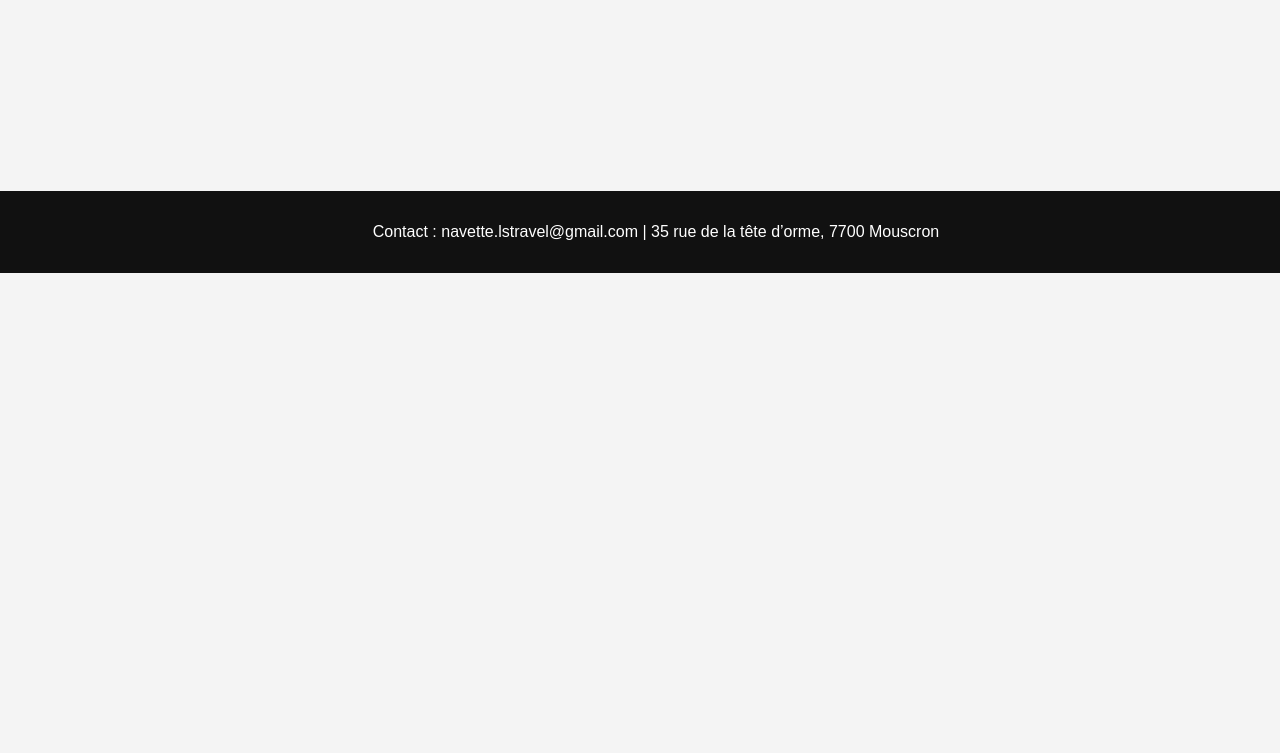
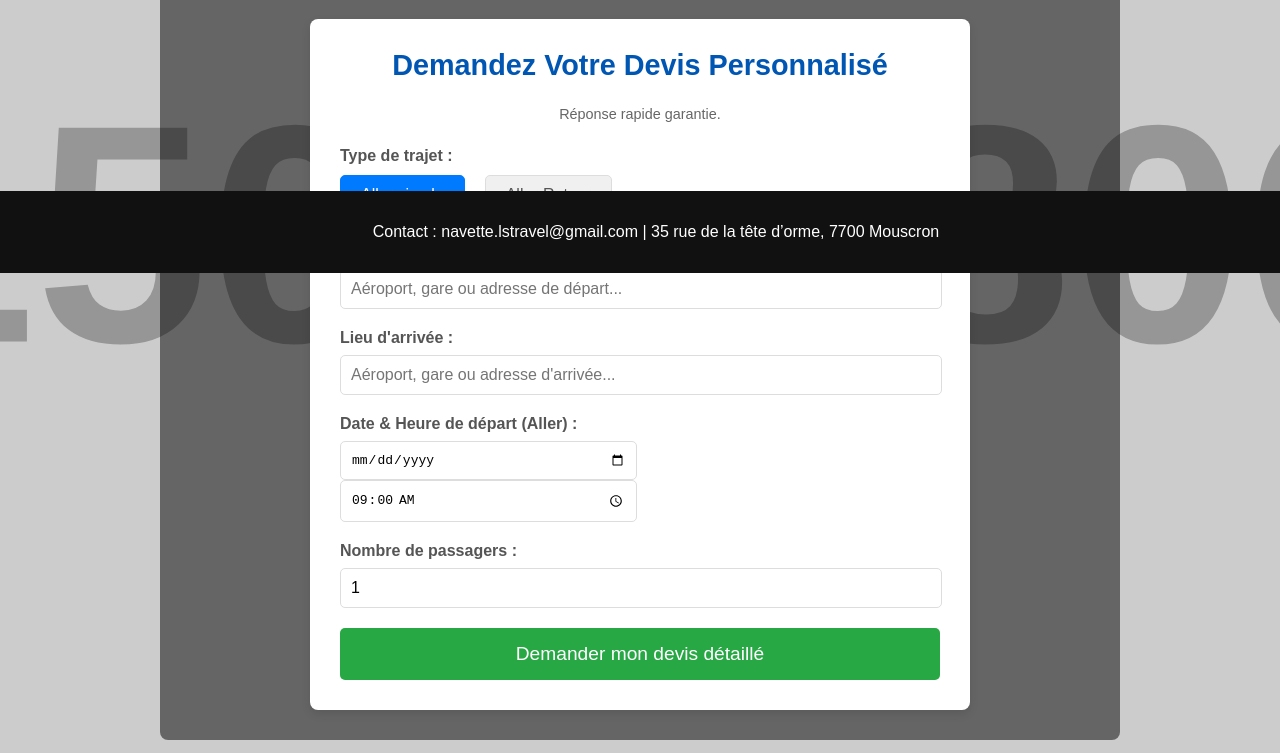
Before and after one commit to lstravel1975/ls-travel-site, a plain HTML site: page index.html in a window 1280 px wide. Shown: the part 527-1280 px from the top of the page. Before the commit the page ends 800 px from the top, so only its background shows below. Drawn offline with Linux system fonts and the light colour scheme; placeholder pictures from the web are drawn by us.

Commit message:
Update style.css

```diff
--- a/style.css
+++ b/style.css
@@ -40,3 +40,172 @@ footer {
   bottom: 0;
   width: 100%;
 }
+/* Styles généraux pour le corps */
+body {
+    font-family: Arial, sans-serif;
+    margin: 0;
+    padding: 0;
+    background-color: #f4f4f4;
+    color: #333;
+}
+
+/* Section Héro */
+.hero-section {
+    background: url('https://via.placeholder.com/1500x800?text=Image+de+fond+professionnelle') no-repeat center center/cover; /* Remplacez par votre image de fond */
+    color: white;
+    text-align: center;
+    padding: 100px 20px;
+    position: relative;
+    display: flex;
+    justify-content: center;
+    align-items: center;
+    min-height: 600px; /* Hauteur minimale pour l'image */
+}
+
+/* Contenu du Héro (pour centrer le texte et le formulaire) */
+.hero-content {
+    max-width: 900px;
+    margin: 0 auto;
+    background-color: rgba(0, 0, 0, 0.5); /* Fond semi-transparent pour la lisibilité */
+    padding: 30px;
+    border-radius: 8px;
+}
+
+.hero-content h1 {
+    font-size: 2.8em;
+    margin-bottom: 10px;
+}
+
+.hero-content p {
+    font-size: 1.2em;
+    margin-bottom: 30px;
+}
+
+/* Conteneur du formulaire rapide */
+.quick-quote-form-container {
+    background-color: white;
+    color: #333;
+    padding: 30px;
+    border-radius: 8px;
+    box-shadow: 0 4px 10px rgba(0, 0, 0, 0.1);
+    max-width: 600px; /* Largeur maximale pour le formulaire */
+    margin: 30px auto 0; /* Espacement après le texte du héro */
+}
+
+.quick-quote-form-container h2 {
+    color: #0056b3; /* Une couleur qui contraste bien */
+    margin-top: 0;
+    font-size: 1.8em;
+}
+
+.quick-quote-form-container .form-subtitle {
+    font-size: 0.9em;
+    color: #666;
+    margin-bottom: 25px;
+}
+
+/* Groupes de formulaires */
+.form-group {
+    margin-bottom: 20px;
+    text-align: left;
+}
+
+.form-group label {
+    display: block;
+    margin-bottom: 8px;
+    font-weight: bold;
+    color: #555;
+}
+
+.form-group input[type="text"],
+.form-group input[type="date"],
+.form-group input[type="time"],
+.form-group input[type="number"] {
+    width: calc(100% - 20px); /* Ajuster la largeur avec padding */
+    padding: 10px;
+    border: 1px solid #ddd;
+    border-radius: 5px;
+    font-size: 1em;
+}
+
+.form-group input[type="date"],
+.form-group input[type="time"] {
+    width: calc(50% - 25px); /* Pour aligner date et heure */
+    display: inline-block;
+    vertical-align: middle;
+    margin-right: 10px;
+}
+/* Pour le dernier champ date/time dans un groupe pour éviter le margin-right */
+.form-group input[type="date"]:last-child,
+.form-group input[type="time"]:last-child {
+    margin-right: 0;
+}
+
+
+/* Boutons radio (Aller simple / Aller-Retour) */
+.radio-group {
+    display: flex;
+    gap: 20px; /* Espace entre les options */
+    margin-top: 10px;
+}
+
+.radio-group input[type="radio"] {
+    display: none; /* Cache le bouton radio par défaut */
+}
+
+.radio-group label {
+    background-color: #f0f0f0;
+    padding: 10px 20px;
+    border-radius: 5px;
+    cursor: pointer;
+    border: 1px solid #ddd;
+    transition: background-color 0.3s, border-color 0.3s;
+    font-weight: normal; /* Annule le bold du label général */
+}
+
+.radio-group input[type="radio"]:checked + label {
+    background-color: #007bff; /* Couleur quand sélectionné */
+    color: white;
+    border-color: #007bff;
+}
+
+/* Bouton de soumission */
+button[type="submit"] {
+    background-color: #28a745; /* Une couleur verte pour l'action */
+    color: white;
+    padding: 15px 30px;
+    border: none;
+    border-radius: 5px;
+    font-size: 1.2em;
+    cursor: pointer;
+    width: 100%;
+    transition: background-color 0.3s ease;
+}
+
+button[type="submit"]:hover {
+    background-color: #218838;
+}
+
+/* Responsive de base */
+@media (max-width: 768px) {
+    .hero-content h1 {
+        font-size: 2em;
+    }
+    .hero-content p {
+        font-size: 1em;
+    }
+    .quick-quote-form-container {
+        padding: 20px;
+    }
+    .form-group input[type="date"],
+    .form-group input[type="time"] {
+        width: calc(100% - 20px);
+        display: block;
+        margin-right: 0;
+        margin-bottom: 10px; /* Espace entre date et heure sur mobile */
+    }
+    .radio-group {
+        flex-direction: column;
+        gap: 10px;
+    }
+}
```
